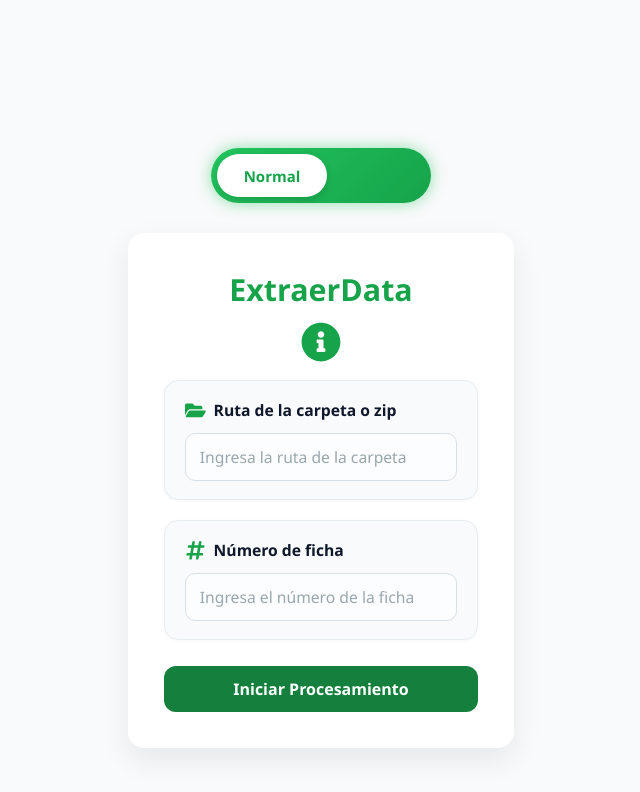
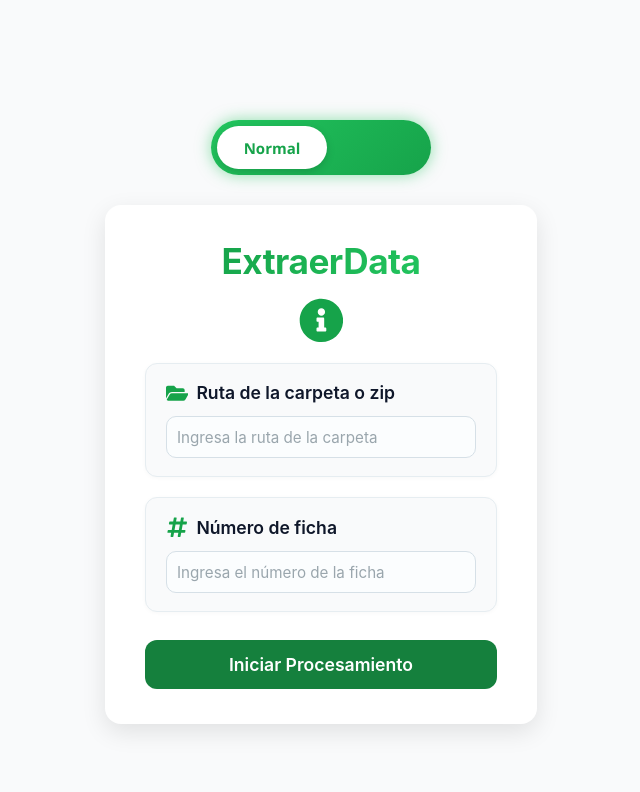
Before and after one commit to Yair4430/ExtraerData, a React (Vite) app in the folder FRONTEND/: page / in a window 1280 px wide. Shown: the top 792 px of the page, without its empty margins (319-959 px from the left). Built offline with nearby package versions, Linux system fonts and the light colour scheme.

Commit message:
Detalles en diseño

```diff
--- a/FRONTEND/src/ExtraerData/processorStyles.css
+++ b/FRONTEND/src/ExtraerData/processorStyles.css
@@ -11,128 +11,154 @@ html, body {
   width: 100%;
   margin: 0;
   display: flex;
-  justify-content: center;   /* centra horizontal */
-  align-items: flex-start;   /* pone el card un poco abajo (como en la imagen) */
-  padding-top: 64px;         /* ajusta la separación superior (toggle encima) */
+  justify-content: center;
+  align-items: flex-start;
+  padding-top: 50px;
   background: #f9fafb;
 }
 
 /* opcional: si tu App tiene un wrapper, puedes usar .page-wrapper en lugar de tocar body */
 .page-wrapper {
-  display:flex;
-  flex-direction:column;
-  align-items:center;
-  gap:20px;
-  width:100%;
+  display: flex;
+  flex-direction: column;
+  align-items: center;
+  gap: 25px;
+  width: 100%;
+  max-width: 1200px;
+  margin: 0 auto;
 }
 
-/* ===== Contenedor principal (card) ===== */
+/* ===== Contenedor principal (card) - TAMAÑO MEDIO ===== */
 .card-container {
   background: #ffffff;
   border-radius: 16px;
-  padding: 36px 36px;
-  width: 420px;          /* ancho fijo tipo aside (ajustable) */
-  max-width: 92%;        /* responsive en pantallas pequeñas */
+  padding: 35px 40px;
+  width: 480px;
+  max-width: 90%;
   margin: 0 auto;
   display: flex;
   flex-direction: column;
-  align-items: center;   /* centra contenido interior */
-  box-shadow: 0 12px 30px rgba(0,0,0,0.08);
+  align-items: center;
+  box-shadow: 0 8px 25px rgba(0,0,0,0.1);
   text-align: center;
 }
 
 /* Animación suave */
 @keyframes fadeIn {
-  from { opacity: 0; transform: scale(0.95); }
+  from { opacity: 0; transform: scale(0.98); }
   to { opacity: 1; transform: scale(1); }
 }
 
-/* ===== Título ===== */
+/* ===== Título - FUENTE ESPECIAL ===== */
 .card-title {
-  font-size: 1.9rem;
-  margin-bottom: 12px;
+  font-size: 2.2rem;
+  margin-bottom: 16px;
+  font-weight: 700;
+  font-family: 'Inter', 'SF Pro Display', -apple-system, BlinkMacSystemFont, 'Segoe UI', Roboto, sans-serif;
+  letter-spacing: -0.5px;
+  background: linear-gradient(135deg, #16a34a, #22c55e);
+  -webkit-background-clip: text;
+  -webkit-text-fill-color: transparent;
+  background-clip: text;
 }
 
-/* ===== Íconos ===== */
+/* Para el título morado en MassiveProcessor */
+.purple-card .card-title.purple-title {
+  background: linear-gradient(135deg, #8b5cf6, #a78bfa);
+  -webkit-background-clip: text;
+  -webkit-text-fill-color: transparent;
+  background-clip: text;
+}
+
+/* ===== Íconos - TAMAÑO MEDIO ===== */
 .card-icons {
   display: flex;
   justify-content: center;
-  gap: 10px;
-  margin-bottom: 18px;
+  gap: 12px;
+  margin-bottom: 20px;
 }
 
 .icon {
-  font-size: 2.5rem;
+  font-size: 2.8rem;
   color: #8b5cf6;
 }
 
-/* ===== Caja de input ===== */
+/* ===== Caja de input - TAMAÑO MEDIO ===== */
 .input-box {
   width: 100%;
   display: flex;
   flex-direction: column;
   gap: 12px;
-  background: #f9fafb; /* gris claro */
+  background: #f9fafb;
   border: 1px solid #e6edf1;
-  border-radius: 14px;
+  border-radius: 12px;
   padding: 18px 20px;
   margin-bottom: 20px;
   box-shadow: 0 1px 4px rgba(0, 0, 0, 0.03);
   text-align: left;
 }
 
-/* ===== Label con ícono ===== */
+/* ===== Label con ícono - MÁS GRANDE ===== */
 .input-label {
   display: flex;
   align-items: center;
   gap: 8px;
-  font-size: 0.98rem;
+  font-size: 1.1rem;
   font-weight: 600;
   color: #0f172a;
+  font-family: 'Inter', 'SF Pro Display', -apple-system, BlinkMacSystemFont, 'Segoe UI', Roboto, sans-serif;
 }
 
 .label-icon {
-  font-size: 1.3rem;
+  font-size: 1.4rem;
   color: #8b5cf6;
 }
 
-/* ===== Input ===== */
+/* ===== Input - TAMAÑO MEDIO ===== */
 .input-field {
   width: 100%;
-  padding: 12px 14px;
+  padding: 10px 10px;
   border: 1px solid #d6e0e7;
   border-radius: 10px;
-  font-size: 0.98rem;
+  font-size: 1rem;
   outline: none;
-  box-sizing: border-box;   /* importante para que width:100% funcione */
+  box-sizing: border-box;
   background: #fbfdfe;
   transition: box-shadow .15s, border .15s;
+  font-family: 'Inter', 'Segoe UI', Tahoma, Geneva, Verdana, sans-serif;
 }
 
-.input-field::placeholder { color: #9aa6ad; }
+.input-field::placeholder {
+  color: #9aa6ad;
+  font-size: 0.95rem;
+}
 
 .input-field:focus {
   border-color: #16a34a;
-  box-shadow: 0 0 0 5px rgba(22,163,74,0.06);
+  box-shadow: 0 0 0 3px rgba(22,163,74,0.08);
   background: #fff;
 }
 
-/* ===== Botón ===== */
+/* ===== Botón - TAMAÑO MEDIO ===== */
 .btn-green {
   width: 100%;
-  padding: 12px 18px;
-  border-radius: 10px;
-  font-weight: 700;
-  font-size: 1rem;
+  padding: 14px 20px;
+  border-radius: 12px;
+  font-weight: 600;
+  font-size: 1.1rem;
   cursor: pointer;
   border: none;
   background: #16a34a;
   color: #fff;
   transition: background .2s, transform .12s;
-  margin-top: 6px;
+  margin-top: 8px;
+  font-family: 'Inter', 'SF Pro Display', -apple-system, BlinkMacSystemFont, 'Segoe UI', Roboto, sans-serif;
 }
 
-.btn-green:hover { transform: translateY(-2px); background: #15803d; }
+.btn-green:hover {
+  transform: translateY(-2px);
+  background: #15803d;
+}
 
 .btn-green:disabled {
   background: #8b5cf6;
@@ -141,7 +167,10 @@ html, body {
 
 /* ===== Verde (NormalProcessor) ===== */
 .green-card .card-title {
-  color: #16a34a;
+  background: linear-gradient(135deg, #16a34a, #22c55e);
+  -webkit-background-clip: text;
+  -webkit-text-fill-color: transparent;
+  background-clip: text;
 }
 
 .green-card .icon {
@@ -154,7 +183,7 @@ html, body {
 
 .green-card .input-field:focus {
   border-color: #16a34a;
-  box-shadow: 0 0 0 2px rgba(22, 163, 74, 0.2);
+  box-shadow: 0 0 0 3px rgba(22, 163, 74, 0.12);
 }
 
 .green-card .btn-green {
@@ -163,8 +192,8 @@ html, body {
   font-weight: 600;
   border: none;
   border-radius: 12px;
-  padding: 12px 20px;
-  font-size: 1rem;
+  padding: 14px 20px;
+  font-size: 1.1rem;
   width: 100%;
   cursor: pointer;
   transition: background 0.2s, transform 0.2s;
@@ -194,7 +223,10 @@ html, body {
 
 /* ===== Estilos para NormalProcessor (Verde) ===== */
 .green-card .card-title.green-title {
-  color: #16a34a;
+  background: linear-gradient(135deg, #16a34a, #22c55e);
+  -webkit-background-clip: text;
+  -webkit-text-fill-color: transparent;
+  background-clip: text;
 }
 
 .green-card .icon.green {
@@ -207,7 +239,7 @@ html, body {
 
 .green-card .input-field:focus {
   border-color: #16a34a;
-  box-shadow: 0 0 0 2px rgba(22, 163, 74, 0.2);
+  box-shadow: 0 0 0 3px rgba(22, 163, 74, 0.12);
 }
 
 .green-card .btn-green {
@@ -216,8 +248,8 @@ html, body {
   font-weight: 600;
   border: none;
   border-radius: 12px;
-  padding: 12px 20px;
-  font-size: 1rem;
+  padding: 14px 20px;
+  font-size: 1.1rem;
   width: 100%;
   cursor: pointer;
   transition: background 0.2s, transform 0.2s;
@@ -235,7 +267,10 @@ html, body {
 
 /* ===== Estilos para MassiveProcessor (Lila - #8b5cf6) ===== */
 .purple-card .card-title.purple-title {
-  color: #8b5cf6;
+  background: linear-gradient(135deg, #8b5cf6, #a78bfa);
+  -webkit-background-clip: text;
+  -webkit-text-fill-color: transparent;
+  background-clip: text;
 }
 
 .purple-card .icon.purple {
@@ -248,7 +283,7 @@ html, body {
 
 .purple-card .input-field:focus {
   border-color: #8b5cf6;
-  box-shadow: 0 0 0 2px rgba(139, 92, 246, 0.2);
+  box-shadow: 0 0 0 3px rgba(139, 92, 246, 0.12);
 }
 
 .purple-card .btn-purple {
@@ -257,11 +292,12 @@ html, body {
   font-weight: 600;
   border: none;
   border-radius: 12px;
-  padding: 12px 20px;
-  font-size: 1rem;
+  padding: 14px 20px;
+  font-size: 1.1rem;
   width: 100%;
   cursor: pointer;
   transition: background 0.2s, transform 0.2s;
+  font-family: 'Inter', 'SF Pro Display', -apple-system, BlinkMacSystemFont, 'Segoe UI', Roboto, sans-serif;
 }
 
 .purple-card .btn-purple:hover {
```
Also changed, not shown: 1 other file (tests, documents, lock files or other folders).
